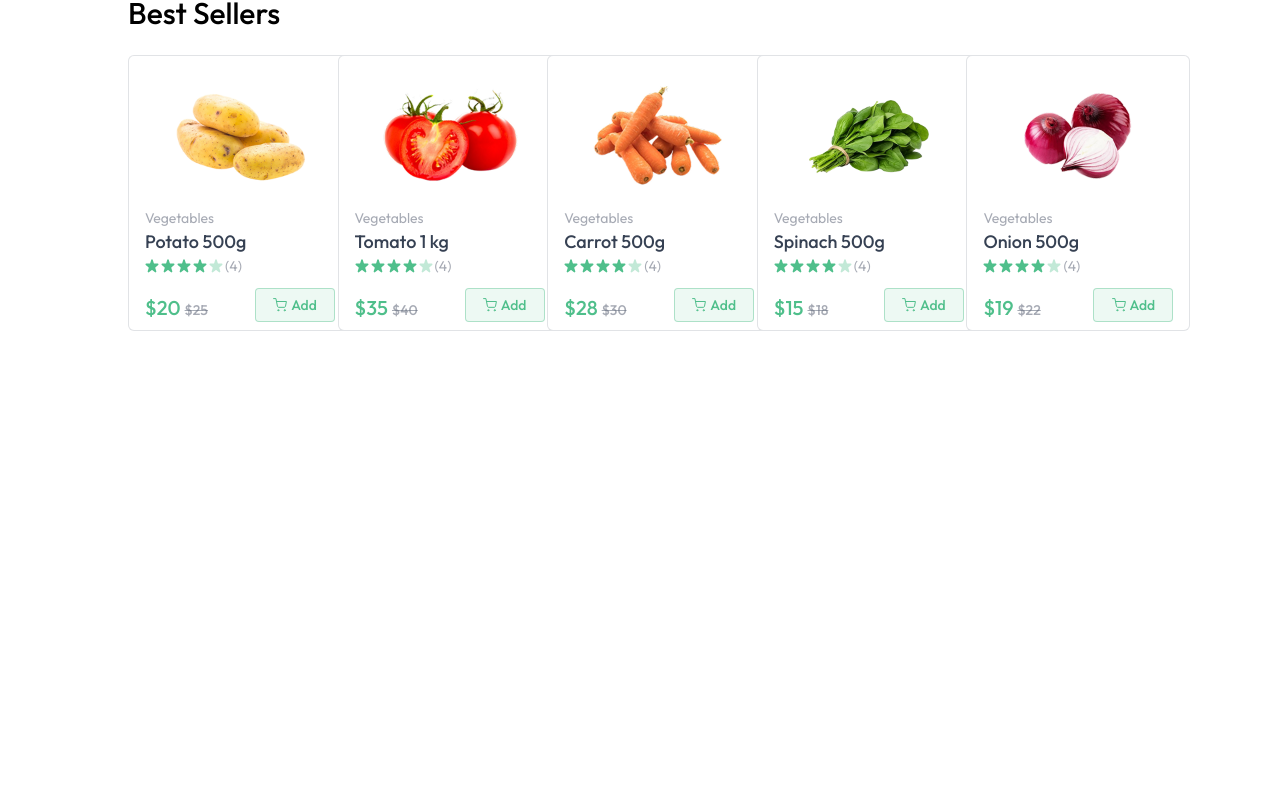
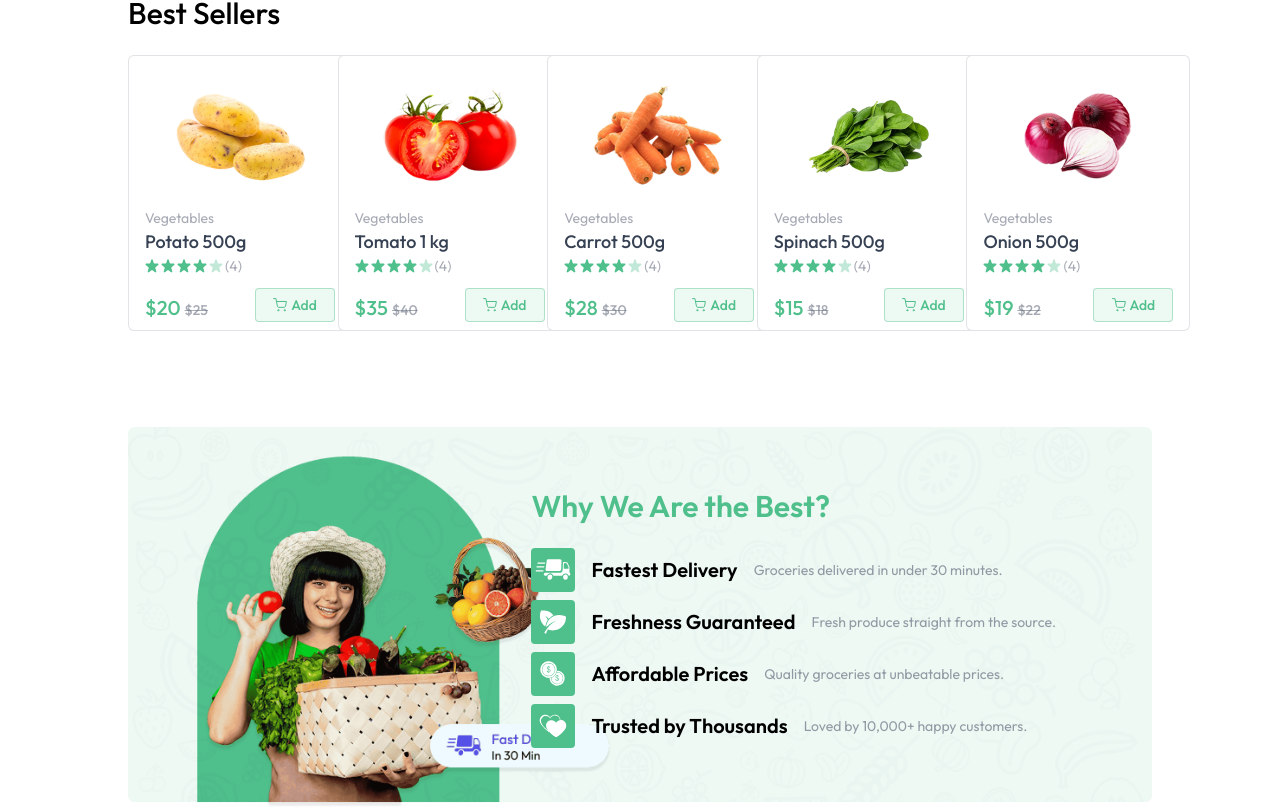
Before and after one commit to Kujins/Grocery-delivery, a React (Vite) app in the folder frontend/: page / in a window 1280 px wide. Shown: the part 873-1682 px from the top of the page. Before the commit the page ends 1204 px from the top, so only its background shows below. Built offline with nearby package versions, Linux system fonts and the light colour scheme.

Commit message:
Bottom banner part done

```diff
--- /dev/null
+++ b/frontend/src/components/BottomBanner.jsx
@@ -0,0 +1,27 @@
+import React from 'react'
+import { assets, features } from '../assets/greencart_assets/assets'
+
+const BottomBanner = () => {
+  return (
+    <div className='relative mt-24'>
+        <img src={assets.bottom_banner_image} alt="banner" className='w-full hidden md:block'/>
+        <img src={assets.bottom_banner_image_sm} alt="banner" className='w-full md:hidden'/>
+        <div className='absolute inset-0 flex flex-col items-center md:items-end md:justify-center pt-16 md:pt-0 md:pr-24'>
+            <div>
+                <h1 className='text-2xl md:text-3xl font-semibold text-primary mb-6'>Why We Are the Best?</h1>
+                {features.map((feature,index)=>(
+                    <div key={index} className='flex items-center gap-4 mt-2'>
+                        <img src={feature.icon} alt={feature.title} className='md:w-11 w-9'/>
+                        <h3 className='text-lg md:text-xl font-semibold'>
+                            {feature.title}
+                        </h3>
+                        <p className='text-gray-500/70 text-xs md:text-sm'>{feature.description}</p>
+                    </div>
+                ))}
+            </div>
+        </div>
+    </div>
+  )
+}
+
+export default BottomBanner
--- a/frontend/src/pages/Home.jsx
+++ b/frontend/src/pages/Home.jsx
@@ -2,6 +2,8 @@
 import MainBanner from '../components/MainBanner';
 import Catogaries from '../components/Catogaries';
 import BestSeller from '../components/BestSeller';
+import BottomBanner from '../components/BottomBanner';
+
 
 const Home = () => {
   return (
@@ -9,6 +11,7 @@
         <MainBanner />
         <Catogaries />
         <BestSeller />
+        <BottomBanner />
     </div>
   )
 }
```
